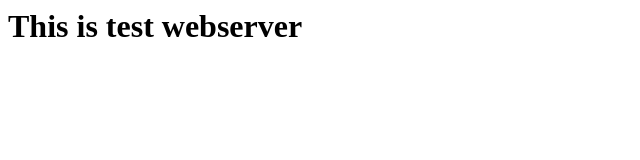
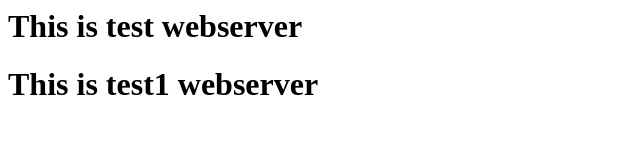
Before and after one commit to PrajyotN/webapp, a plain HTML site: page index.html in a window 1280 px wide. Shown: the whole page, without its empty margins (0-640 px from the left). Drawn offline with Linux system fonts and the light colour scheme.

Commit message:
Ïdea1 changes

```diff
--- a/index.html
+++ b/index.html
@@ -1 +1,2 @@
 <h1>This is test webserver</h1>
+<h1>This is test1 webserver</h1>
```
